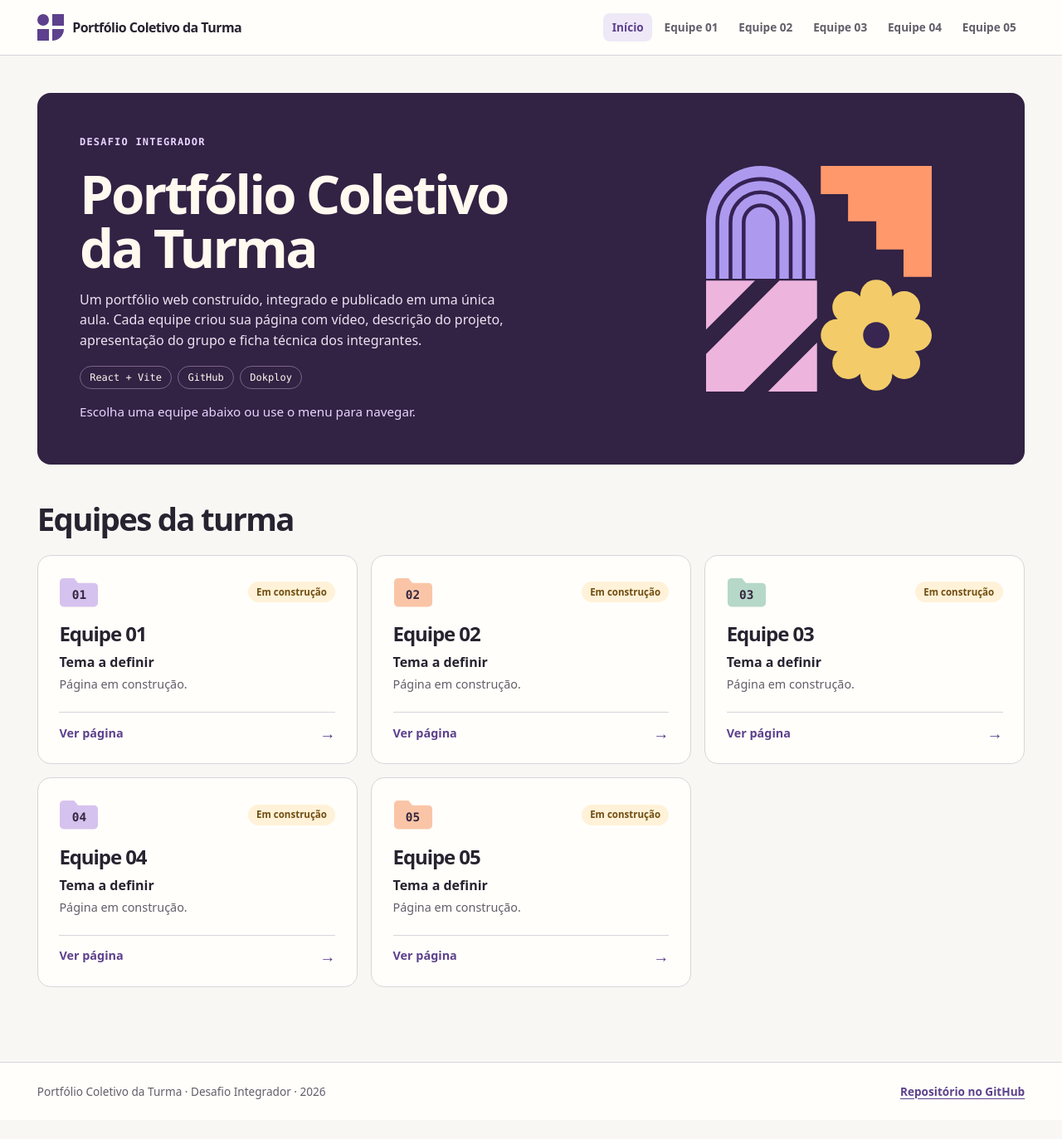
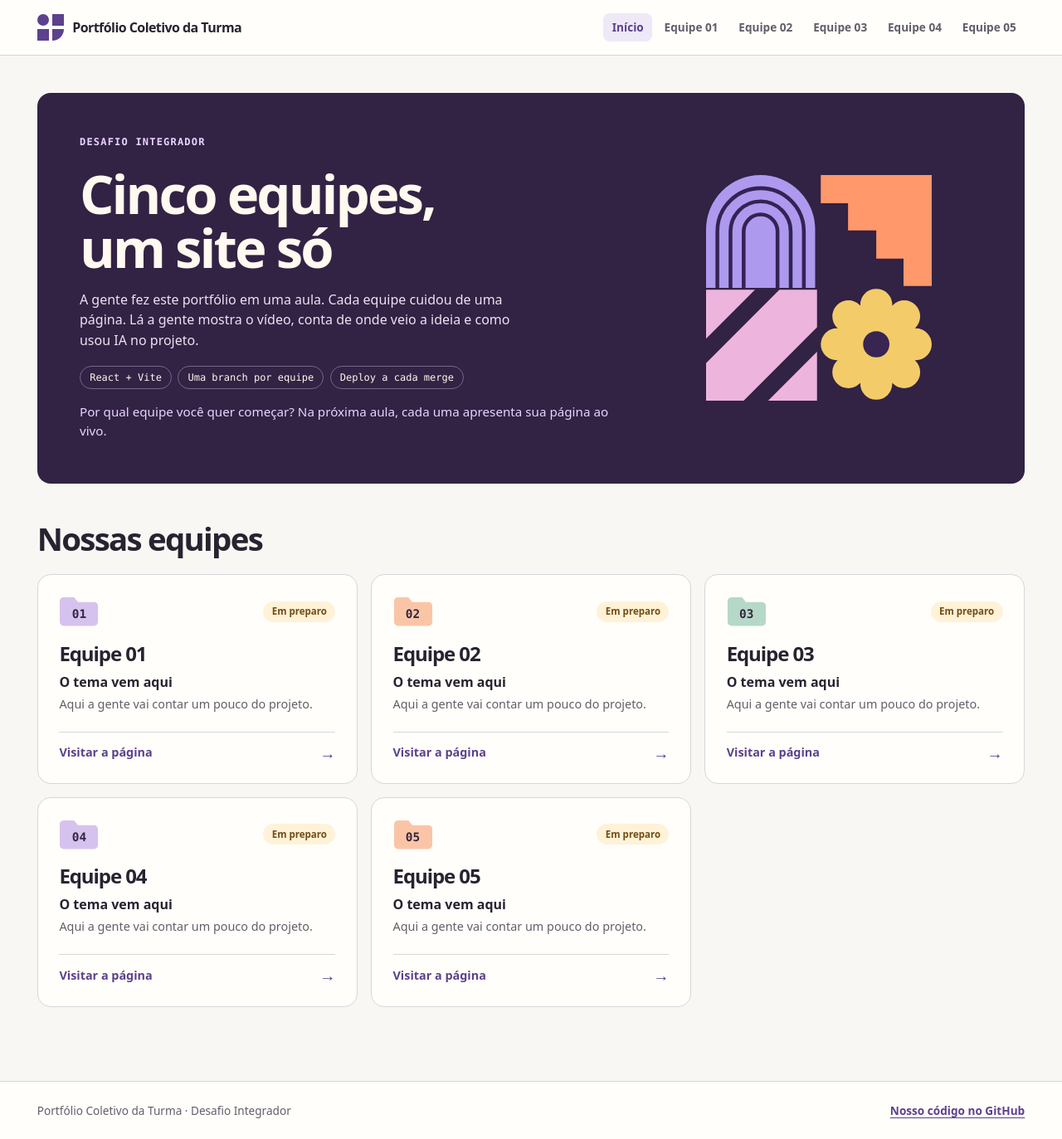
Before and after one commit to FranciscoPaz25/portfolio-coletivo, a React (Vite) app: page / in a window 1280 px wide. Shown: the whole page at 83% size. Before the commit the page ends 1350 px from the top, so only its background shows below. Built offline with nearby package versions, Linux system fonts and the light colour scheme.

Commit message:
copy: textos mais naturais na vitrine (escritos com o Astra/Codex)

```diff
--- a/src/components/ErrorBoundary.jsx
+++ b/src/components/ErrorBoundary.jsx
@@ -19,13 +19,13 @@ export default class ErrorBoundary extends Component {
     if (this.state.hasError) {
       return (
         <div role="alert" className={styles.notFound}>
-          <h1>Esta página encontrou um erro</h1>
-          <p>As outras equipes continuam funcionando. Se o site acabou de ser atualizado, recarregar resolve.</p>
+          <h1>Só esta página deu erro</h1>
+          <p>As páginas das outras equipes continuam no ar. Se o site acabou de mudar, recarregar a página costuma resolver.</p>
           <p className={styles.actions}>
             <button type="button" className={styles.button} onClick={() => window.location.reload()}>
               Recarregar página
             </button>
-            <Link to="/">Voltar para o início</Link>
+            <Link to="/">Voltar para as equipes</Link>
           </p>
         </div>
       )
--- a/src/components/Footer.jsx
+++ b/src/components/Footer.jsx
@@ -1,18 +1,16 @@
 import { siteConfig } from '../data/siteConfig.js'
 import styles from './Footer.module.css'
-
-const YEAR = new Date().getFullYear()
 
 export default function Footer() {
   return (
     <footer className={styles.footer}>
       <div className={styles.inner}>
         <p>
-          {siteConfig.title} · Desafio Integrador · {YEAR}
+          {siteConfig.title} · Desafio Integrador
         </p>
         <p>
           <a href={siteConfig.repoUrl} target="_blank" rel="noopener noreferrer">
-            Repositório no GitHub
+            Nosso código no GitHub
           </a>
         </p>
       </div>
--- a/src/components/TeamCard.jsx
+++ b/src/components/TeamCard.jsx
@@ -13,13 +13,13 @@ export default function TeamCard({ team }) {
           <svg viewBox="0 0 50 38" aria-hidden="true"><path fill="currentColor" d="M1 6a5 5 0 0 1 5-5h13l5 6h20a5 5 0 0 1 5 5v20a5 5 0 0 1-5 5H6a5 5 0 0 1-5-5z" /></svg>
           <b aria-hidden="true">{card.number}</b>
         </span>
-        {card.inProgress && <span className={styles.badge}>Em construção</span>}
+        {card.inProgress && <span className={styles.badge}>Em preparo</span>}
       </div>
       <h3 className={styles.name}>{title}</h3>
       <p className={styles.theme}>{card.theme}</p>
       <p className={styles.summary}>{card.summary}</p>
-      <Link to={team.path} className={styles.cta} aria-label={`Ver página da ${team.isBase ? 'Equipe Base' : `Equipe ${card.number}`}`}>
-        Ver página <span aria-hidden="true">→</span>
+      <Link to={team.path} className={styles.cta} aria-label={`Visitar a página da ${team.isBase ? 'Equipe Base' : `Equipe ${card.number}`}`}>
+        Visitar a página <span aria-hidden="true">→</span>
       </Link>
     </article>
   )
--- a/src/components/TeamRoute.jsx
+++ b/src/components/TeamRoute.jsx
@@ -6,7 +6,7 @@ export default function TeamRoute({ team }) {
   const { Component } = team
   return (
     <ErrorBoundary key={team.id}>
-      <Suspense fallback={<p className={styles.loading}>Carregando…</p>}>
+      <Suspense fallback={<p className={styles.loading}>Abrindo a página da equipe…</p>}>
         <Component />
       </Suspense>
     </ErrorBoundary>
--- a/src/components/VideoEmbed.jsx
+++ b/src/components/VideoEmbed.jsx
@@ -24,11 +24,11 @@ export default function VideoEmbed({ url, title = 'Vídeo' }) {
     return (
       <p className={styles.fallback}>
         <a href={url.trim()} target="_blank" rel="noopener noreferrer">
-          Assistir ao vídeo
+          Abrir o vídeo em outra aba
         </a>
       </p>
     )
   }
 
-  return <p className={styles.empty}>Vídeo ainda não adicionado.</p>
+  return <p className={styles.empty}>Nosso vídeo vai aparecer aqui.</p>
 }
--- a/src/pages/Home.jsx
+++ b/src/pages/Home.jsx
@@ -7,13 +7,13 @@ export default function Home() {
     <>
       <section className={styles.hero}>
         <div className={styles.intro}>
-          <h1 className={styles.title}><small>Desafio Integrador</small>Portfólio Coletivo<br />da Turma</h1>
+          <h1 className={styles.title}><small>Desafio Integrador</small>Cinco equipes,<br />um site só</h1>
         <p className={styles.lead}>
-          Um portfólio web construído, integrado e publicado em uma única aula. Cada equipe criou sua página com
-          vídeo, descrição do projeto, apresentação do grupo e ficha técnica dos integrantes.
+          A gente fez este portfólio em uma aula. Cada equipe cuidou de uma página. Lá a gente mostra o vídeo,
+          conta de onde veio a ideia e como usou IA no projeto.
         </p>
-        <p className={styles.stack}><span>React + Vite</span><span>GitHub</span><span>Dokploy</span></p>
-          <p className={styles.cta}>Escolha uma equipe abaixo ou use o menu para navegar.</p>
+        <p className={styles.stack}><span>React + Vite</span><span>Uma branch por equipe</span><span>Deploy a cada merge</span></p>
+          <p className={styles.cta}>Por qual equipe você quer começar? Na próxima aula, cada uma apresenta sua página ao vivo.</p>
         </div>
         <svg className={styles.art} viewBox="0 0 240 240" aria-hidden="true">
           <path fill="#ad9aef" d="M0 120V58a58 58 0 0 1 116 0v62z" />
@@ -31,7 +31,7 @@ export default function Home() {
 
       <section className={styles.teams} aria-labelledby="equipes">
         <h2 id="equipes" className={styles.teamsTitle}>
-          Equipes da turma
+          Nossas equipes
         </h2>
         <div className={styles.grid}>
           {teams.map((team) => (
--- a/src/pages/NotFound.jsx
+++ b/src/pages/NotFound.jsx
@@ -5,10 +5,10 @@ export default function NotFound() {
   return (
     <section className={styles.notFound}>
       <span className={styles.code}>404</span>
-      <h1>Página não encontrada</h1>
-      <p>O endereço acessado não existe neste portfólio.</p>
+      <h1>Cadê a página?</h1>
+      <p>Esse endereço não leva a nenhuma página da turma.</p>
       <p>
-        <Link to="/">Voltar para o início</Link>
+        <Link to="/">Voltar para as equipes</Link>
       </p>
     </section>
   )
--- a/src/utils/teamCard.js
+++ b/src/utils/teamCard.js
@@ -12,8 +12,8 @@ export function getCardInfo(id, info) {
   return {
     number,
     name: name || `Equipe ${number}`,
-    theme: text(info?.theme) || 'Tema a definir',
-    summary: text(info?.summary) || 'Página em construção.',
+    theme: text(info?.theme) || 'O tema vem aqui',
+    summary: text(info?.summary) || 'Aqui a gente vai contar um pouco do projeto.',
     inProgress: !name,
   }
 }
```
Also changed, not shown: 1 other file (tests, documents, lock files or other folders).
